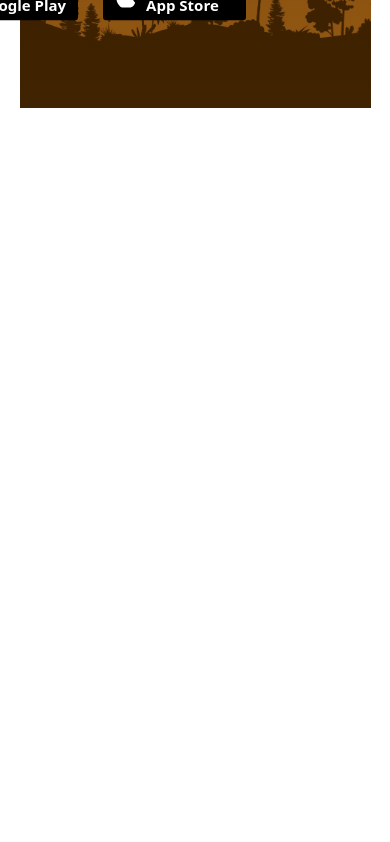
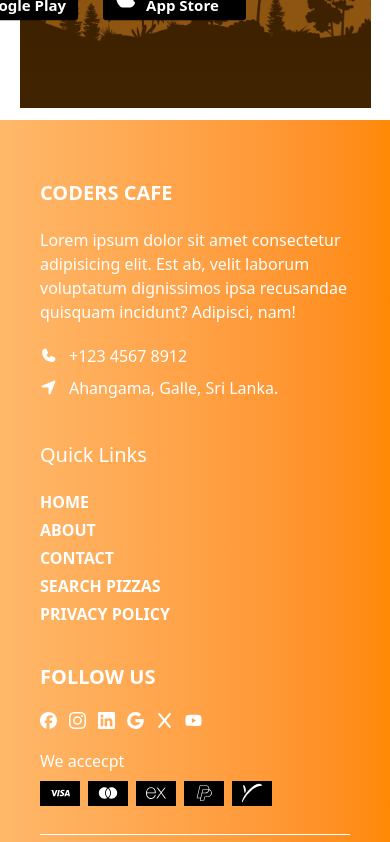
Before and after one commit to RithmaRandima/Pizza-shop-UI-with-React, a React (Vite) app: page / in a window 390 px wide. Shown: the part 5800-6642 px from the top of the page. Before the commit the page ends 5908 px from the top, so only its background shows below. Built offline with nearby package versions, Linux system fonts and the light colour scheme.

Commit message:
Completed Footer

```diff
--- a/src/App.jsx
+++ b/src/App.jsx
@@ -3,6 +3,7 @@ import Hero from "./components/Hero/Hero";
 import Services from "./components/Services/Services";
 import WhereToBuy from "./components/WhereToBuy/WhereToBuy";
 import AppBanner from "./components/AppBanner/AppBanner";
+import Footer from "./components/Footer/Footer";
 
 const App = () => {
   return (
@@ -11,6 +12,7 @@ const App = () => {
       <Services />
       <WhereToBuy />
       <AppBanner />
+      <Footer />
     </div>
   );
 };
--- a/src/components/AppBanner/AppBanner.jsx
+++ b/src/components/AppBanner/AppBanner.jsx
@@ -34,7 +34,6 @@ const AppBanner = () => {
           />
         </div>
       </div>
-      AppBanner
     </div>
   );
 };
--- /dev/null
+++ b/src/components/Footer/CreditCard/CreditCard.jsx
@@ -0,0 +1,11 @@
+import React from "react";
+
+const CreditCard = (props) => {
+  return (
+    <div className=" bg-black w-[40px] flex items-center justify-center h-[25px] text-whit">
+      <div className="text-[20px] text-white">{props.icon}</div>
+    </div>
+  );
+};
+
+export default CreditCard;
--- /dev/null
+++ b/src/components/Footer/Footer.jsx
@@ -0,0 +1,79 @@
+import React from "react";
+import { BsGoogle, BsInstagram, BsLinkedin } from "react-icons/bs";
+import { FaFacebook, FaLocationArrow, FaX, FaYoutube } from "react-icons/fa6";
+import { PiPaypalLogoThin, PiPhoneFill } from "react-icons/pi";
+import CreditCard from "./CreditCard/CreditCard";
+import { SiExpress, SiPayoneer, SiVisa } from "react-icons/si";
+import { RiMastercardFill } from "react-icons/ri";
+
+const Footer = () => {
+  return (
+    <div className="mt-3 bg-gradient-to-r from-orange-300 to-orange-400 pt-12 pb-8 text-white ">
+      <div className="container">
+        <div className="grid grid-cols-1 sm:grid-cols-2 md:grid-cols-3 gap-8 mb-5">
+          {/* col 01 */}
+          <div className="space-y-[20px]">
+            <h1 className="uppercase font-bold text-[20px]">COders Cafe</h1>
+            <p>
+              Lorem ipsum dolor sit amet consectetur adipisicing elit. Est ab,
+              velit laborum voluptatum dignissimos ipsa recusandae quisquam
+              incidunt? Adipisci, nam!
+            </p>
+            <div className="flex items-center gap-3 my-2">
+              <PiPhoneFill className="text-[17px]" />
+              <p>+123 4567 8912</p>
+            </div>
+            <div className="flex items-center gap-3 my-2">
+              <FaLocationArrow className="text-[17px]" />
+              <p>Ahangama, Galle, Sri Lanka.</p>
+            </div>
+          </div>
+          {/* col 02 */}
+          <div className="space-y-[20px]">
+            <h1 className="capitalize font-extralight text-[20px]">
+              Quick Links
+            </h1>
+            <div>
+              <p className="uppercase font-bold my-1">home</p>
+              <p className="uppercase font-bold my-1">About</p>
+              <p className="uppercase font-bold my-1">Contact</p>
+              <p className="uppercase font-bold my-1">Search Pizzas</p>
+              <p className="uppercase font-bold my-1">Privacy Policy</p>
+            </div>
+          </div>
+          {/* col 03 */}
+          <div className="space-y-[20px]">
+            <h1 className="uppercase font-bold text-[20px]">Follow us</h1>
+
+            <div className="flex items-center gap-3 my-2">
+              <FaFacebook className="text-[17px]" />
+              <BsInstagram className="text-[17px]" />
+              <BsLinkedin className="text-[17px]" />
+              <BsGoogle className="text-[17px]" />
+              <FaX className="text-[17px]" />
+              <FaYoutube className="text-[17px]" />
+            </div>
+
+            {/* credit card section */}
+            <div className="mt-[20px]">
+              <p>We accecpt</p>
+              <div className="flex gap-2 my-2">
+                <CreditCard icon={<SiVisa />} />
+                <CreditCard icon={<RiMastercardFill />} />
+                <CreditCard icon={<SiExpress />} />
+                <CreditCard icon={<PiPaypalLogoThin />} />
+                <CreditCard icon={<SiPayoneer />} />
+              </div>
+            </div>
+          </div>
+        </div>
+        {/* copyright */}
+        <div className="border-t border-white pt-[20px] text-center">
+          <p>Copyright &copy; 2025 Name. All rights reserved </p>
+        </div>
+      </div>
+    </div>
+  );
+};
+
+export default Footer;
--- a/src/index.css
+++ b/src/index.css
@@ -16,7 +16,6 @@
 @layer base {
   .container {
     padding: 10px 40px;
-    background: #000;
   }
   .img-shadow {
     filter: drop-shadow(40px 50px 25px #0f1115);
```
